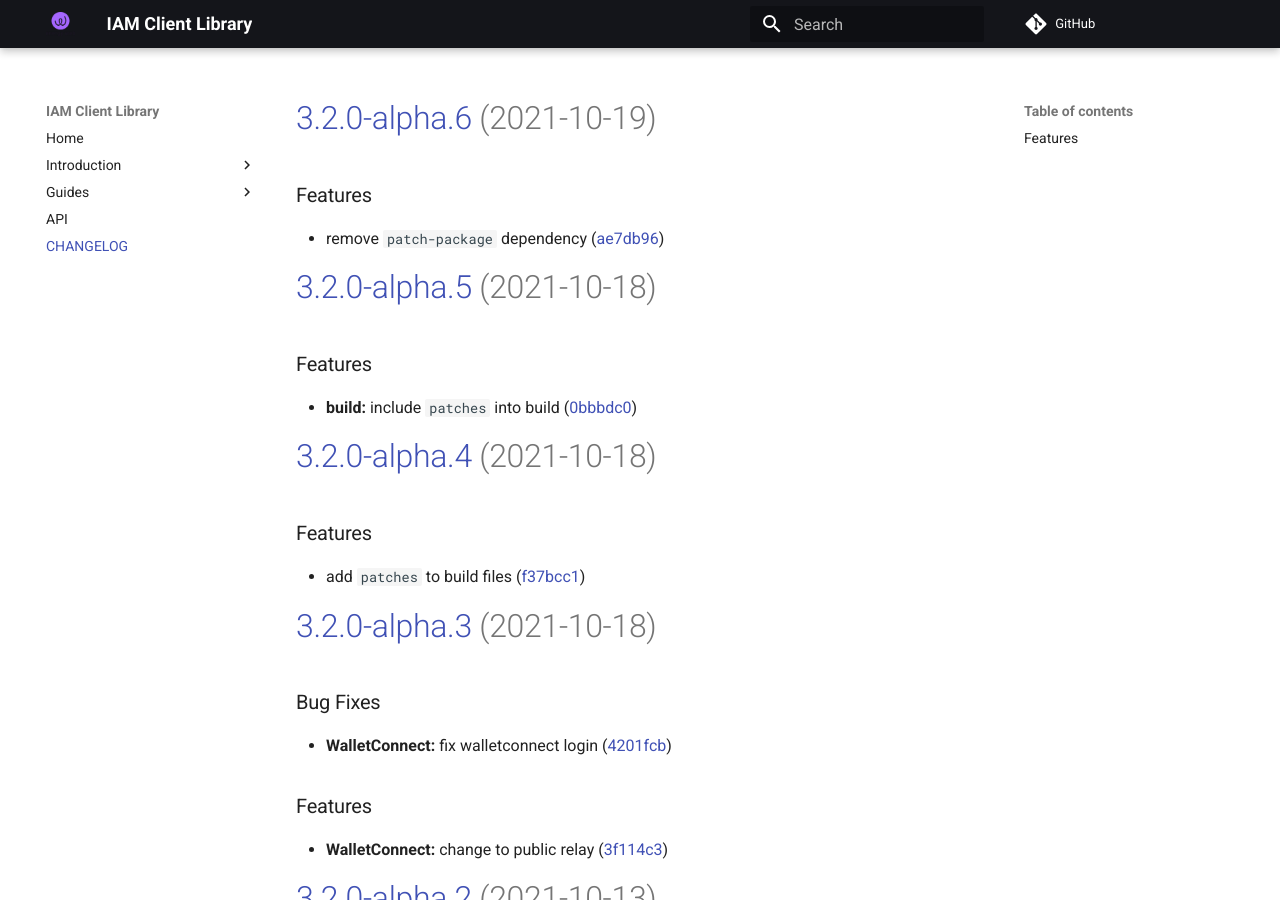
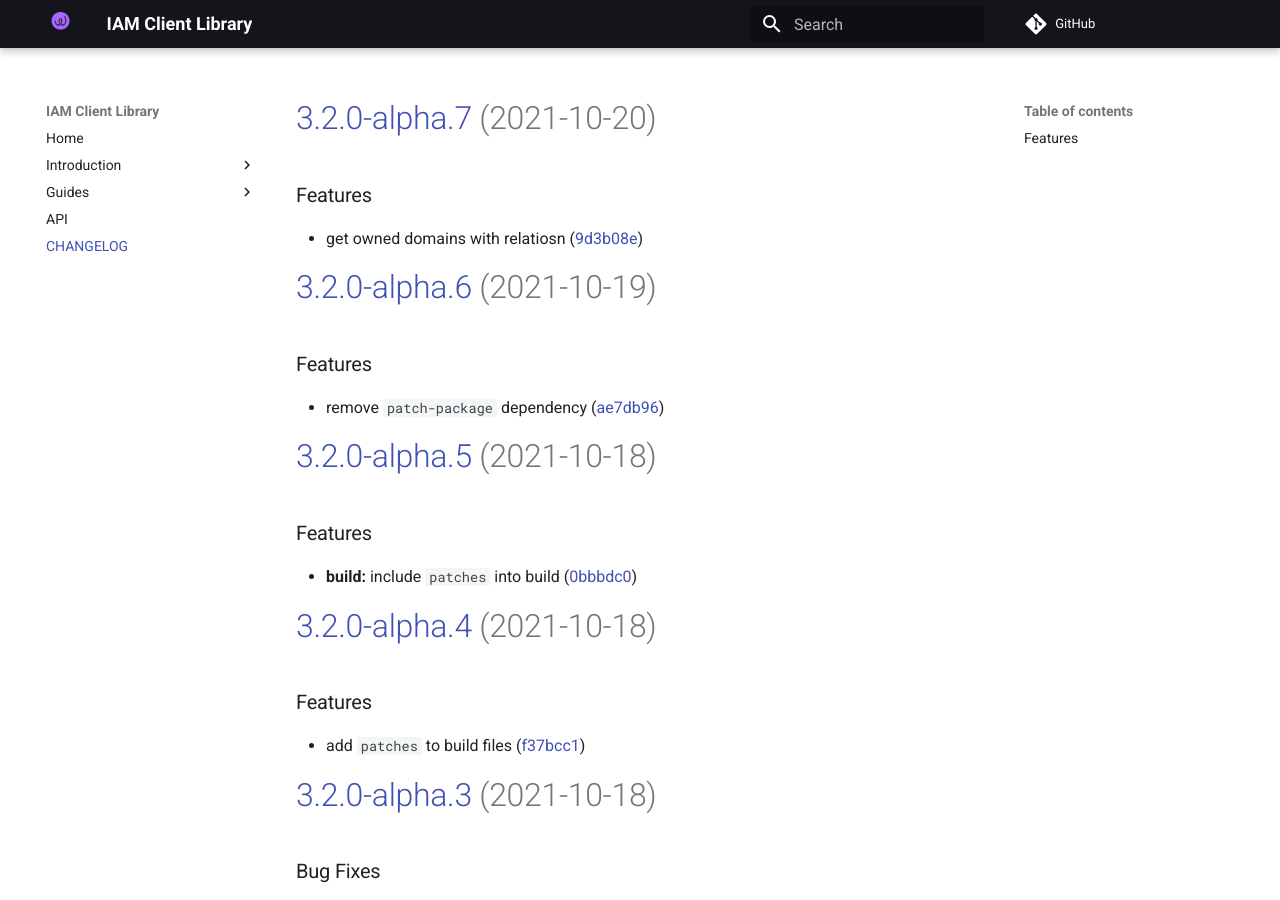
Before and after one commit to energywebfoundation/iam-client-lib, an MkDocs documentation site: the page built from docs/CHANGELOG.md, in a window 1280 px wide and 900 px high. Built offline with MkDocs 1.6.1 and Material for MkDocs 9.7.7, drawn with Linux system fonts in a browser that asks for light colours; comment, search, counter and statistics services are not loaded.

Commit message:
chore(release): 3.2.0-alpha.7 [skip ci]
# [3.2.0-alpha.7](https://github.com/energywebfoundation/iam-client-lib/compare/v3.2.0-alpha.6...v3.2.0-alpha.7) (2021-10-20)

### Features

* get owned domains with relatiosn ([9d3b08e](https://github.com/energywebfoundation/iam-client-lib/commit/9d3b08e670f97134f35235157b1f2d89f2d2b1e7))

```diff
--- a/docs/CHANGELOG.md
+++ b/docs/CHANGELOG.md
@@ -1,3 +1,10 @@
+# [3.2.0-alpha.7](https://github.com/energywebfoundation/iam-client-lib/compare/v3.2.0-alpha.6...v3.2.0-alpha.7) (2021-10-20)
+
+
+### Features
+
+* get owned domains with relatiosn ([9d3b08e](https://github.com/energywebfoundation/iam-client-lib/commit/9d3b08e670f97134f35235157b1f2d89f2d2b1e7))
+
 # [3.2.0-alpha.6](https://github.com/energywebfoundation/iam-client-lib/compare/v3.2.0-alpha.5...v3.2.0-alpha.6) (2021-10-19)
 
 
--- a/package.json
+++ b/package.json
@@ -1,6 +1,6 @@
 {
     "name": "iam-client-lib",
-    "version": "3.2.0-alpha.6",
+    "version": "3.2.0-alpha.7",
     "description": "Library for Decentralized Identity and Access Management",
     "main": "dist/iam-client-lib.js",
     "module": "dist/iam-client-lib.esm.js",
```
